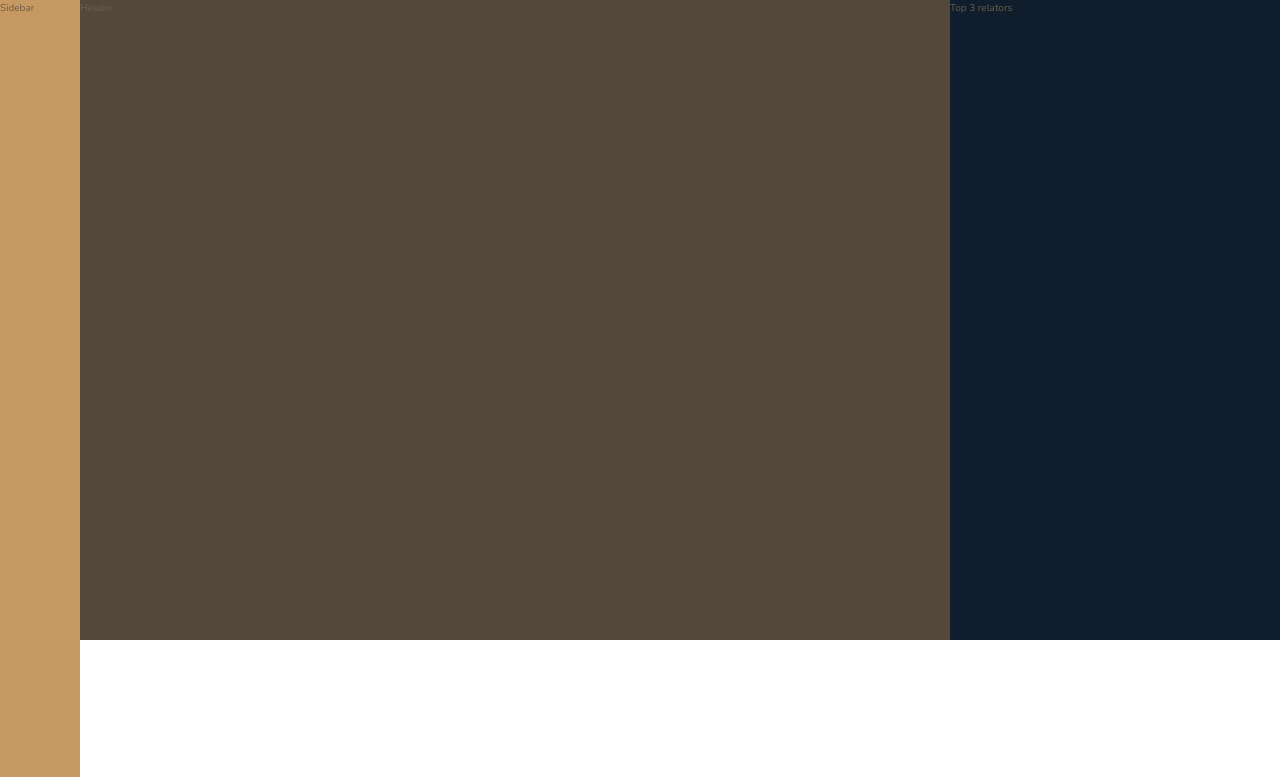
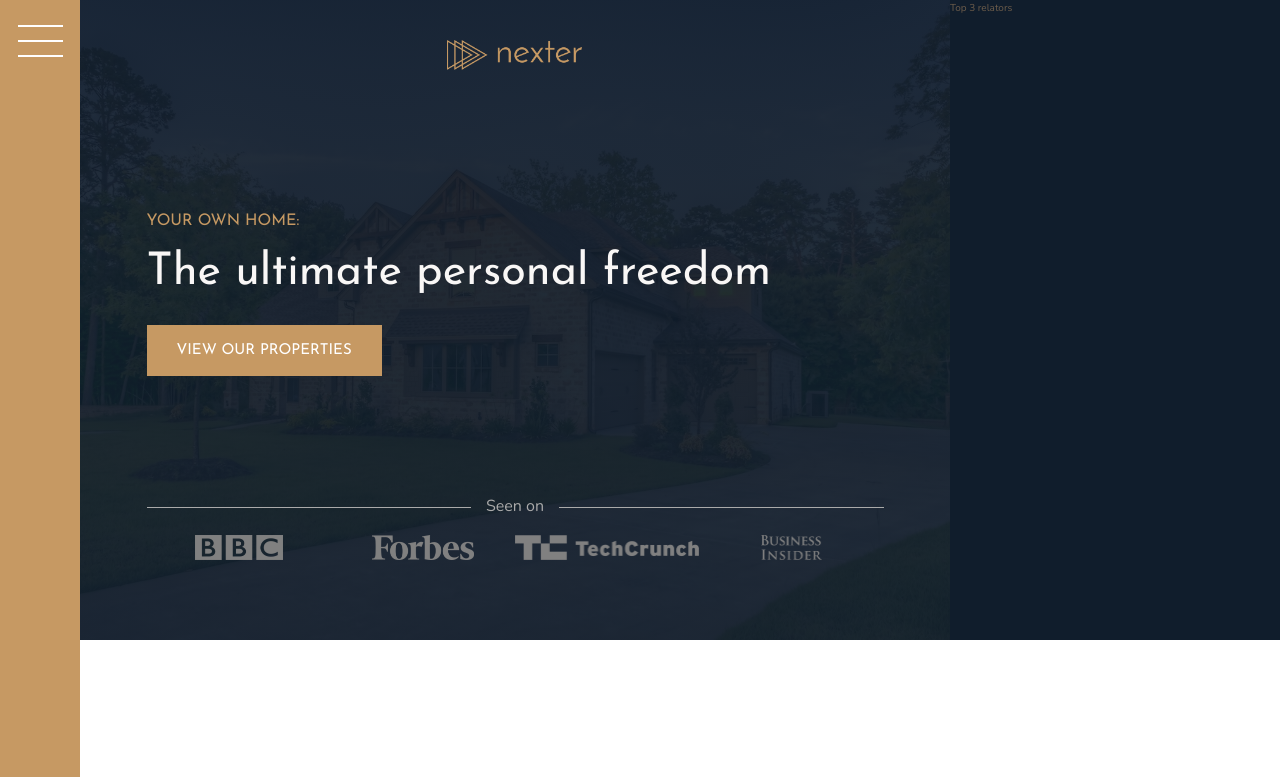
Before and after one commit to PrzeKra/Nexter-Project, a website: page index.html in a window 1280 px wide. Shown: the top 777 px of the page. Drawn offline with nearby package versions, Linux system fonts and the light colour scheme.

Commit message:
Building Sidebar and Header

```diff
--- a/index.html
+++ b/index.html
@@ -15,8 +15,22 @@
     <title>nexter &mdash; your home, your freedom</title>
   </head>
   <body class="container">
-    <div class="sidebar">Sidebar</div>
-    <header class="header">Header</header>
+    <div class="sidebar">
+      <button class="nav-btn"></button>
+    </div>
+    <header class="header">
+      <img src="img/logo.png" alt="Nexter logo" class="header__logo">
+      <h3 class="heading-3">Your own home:</h3>
+<h1 class="heading-1">The ultimate personal freedom</h1>
+<button class="btn header__btn">View our properties</button>
+<div class="header__seenon-text">Seen on</div>
+<div class="header__seenon-logos">
+<img src="img/logo-bbc.png" alt="Seen on logo 1">
+<img src="img/logo-forbes.png" alt="Seen on logo 2">
+<img src="img/logo-techcrunch.png" alt="Seen on logo 3">
+<img src="img/logo-bi.png" alt="Seen on logo 4">
+</div>
+    </header>
     <div class="realtors">Top 3 relators</div>
     <section class="features">
       <div class="feature">
--- a/sass/_header.scss
+++ b/sass/_header.scss
@@ -1,4 +1,58 @@
 .header {
   background-color: $color-grey-dark-1;
   grid-column: full-start / col-end 6;
+  background-image: linear-gradient(
+      rgba($color-secondary, 0.93),
+      rgba($color-secondary, 0.93)
+    ),
+    url(../img/hero.jpeg);
+  background-size: cover;
+  background-position: center;
+  padding: 8rem;
+  padding-top: 4rem;
+
+  display: grid;
+  grid-template-rows: 1fr min-content 6rem 1fr;
+  grid-template-columns: max-content;
+  row-gap: 1.5rem;
+  justify-content: center;
+
+  &__logo {
+    height: 3rem;
+    justify-self: center;
+  }
+
+  &__btn {
+    align-self: start;
+    justify-self: start;
+  }
+
+  &__seenon-text {
+    display: grid;
+    grid-template-columns: 1fr max-content 1fr;
+    align-items: center;
+    column-gap: 1.5rem;
+
+    font-size: 1.6rem;
+    color: $color-grey-light-2;
+
+    &::before,
+    &::after {
+      content: "";
+      height: 1px;
+      display: block;
+      background-color: currentColor;
+    }
+  }
+
+  &__seenon-logos {
+    display: grid;
+    grid-template-columns: repeat(4, 1fr);
+    grid-row: 3rem;
+    justify-items: center;
+    img {
+      height: 2.5rem;
+      filter: brightness(50%);
+    }
+  }
 }
--- a/sass/_sidebar.scss
+++ b/sass/_sidebar.scss
@@ -2,4 +2,32 @@
   background-color: $color-primary;
   grid-column: sidebar-start / sidebar-end;
   grid-row: 1 / -1;
+  display: flex;
+  justify-content: center;
 }
+
+.nav-btn {
+  border: none;
+  border-radius: 0;
+
+  background-color: #fff;
+  height: 2px;
+  width: 4.5rem;
+  margin-top: 4rem;
+
+  &::before,
+  &::after {
+    background-color: #fff;
+    height: 2px;
+    width: 4.5rem;
+    content: "";
+    display: block;
+  }
+
+  &::before {
+    transform: translateY(-1.5rem);
+  }
+  &::after {
+    transform: translateY(1.3rem);
+  }
+}
--- a/sass/_typography.scss
+++ b/sass/_typography.scss
@@ -5,6 +5,9 @@
 
 .heading-1 {
   @extend %heading;
+  font-size: 4.5rem;
+  color: $color-grey-light-1;
+  line-height: 1;
 }
 .heading-2 {
   @extend %heading;
```
Also changed, not shown: css/style.css.
